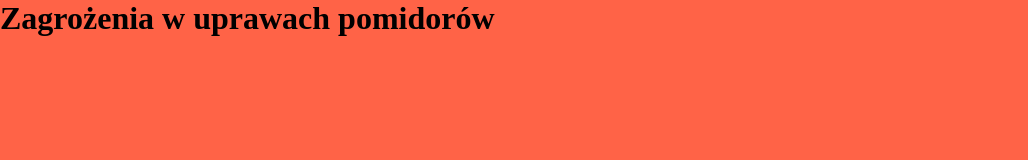
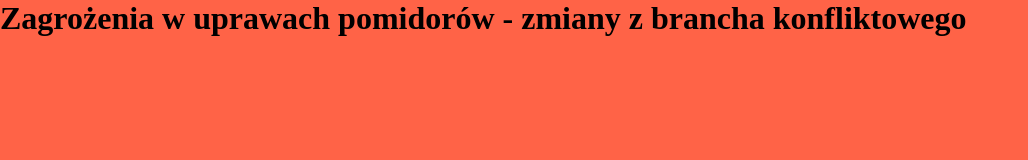
Before and after one commit to miko5211/projekt-git, a plain HTML site: page index.html in a window 1280 px wide. Shown: the whole page, without its empty margins (0-1028 px from the left). Drawn offline with Linux system fonts and the light colour scheme.

Commit message:
Zmiany z brancha konfliktowego

```diff
--- a/index.html
+++ b/index.html
@@ -19,7 +19,7 @@
 <body>
     <header>
         <h1>
-            Zagrożenia w uprawach pomidorów
+            Zagrożenia w uprawach pomidorów - zmiany z brancha konfliktowego
         </h1>
     </header>
     <main></main>
```
